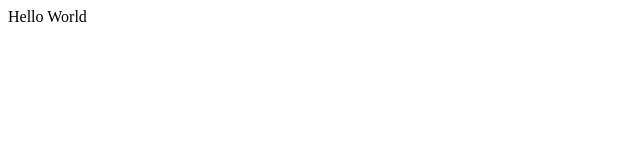
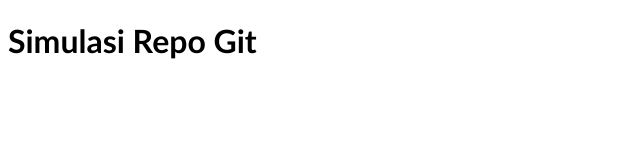
Before and after one commit to Riviandixan/Simulasi-repo-git, a plain HTML site: page index.html in a window 1280 px wide. Shown: the whole page, without its empty margins (0-640 px from the left). Drawn offline with Linux system fonts and the light colour scheme.

Commit message:
merubah index dan tambah style

```diff
--- a/index.html
+++ b/index.html
@@ -5,8 +5,9 @@
     <meta http-equiv="X-UA-Compatible" content="IE=edge">
     <meta name="viewport" content="width=device-width, initial-scale=1.0">
     <title>Home</title>
+    <link rel="stylesheet" href="style.css">
 </head>
 <body>
-    Hello World
+    <h1>Simulasi Repo Git</h1>
 </body>
 </html>
--- /dev/null
+++ b/style.css
@@ -0,0 +1,3 @@
+body{
+    font-family: calibri;
+}
```
